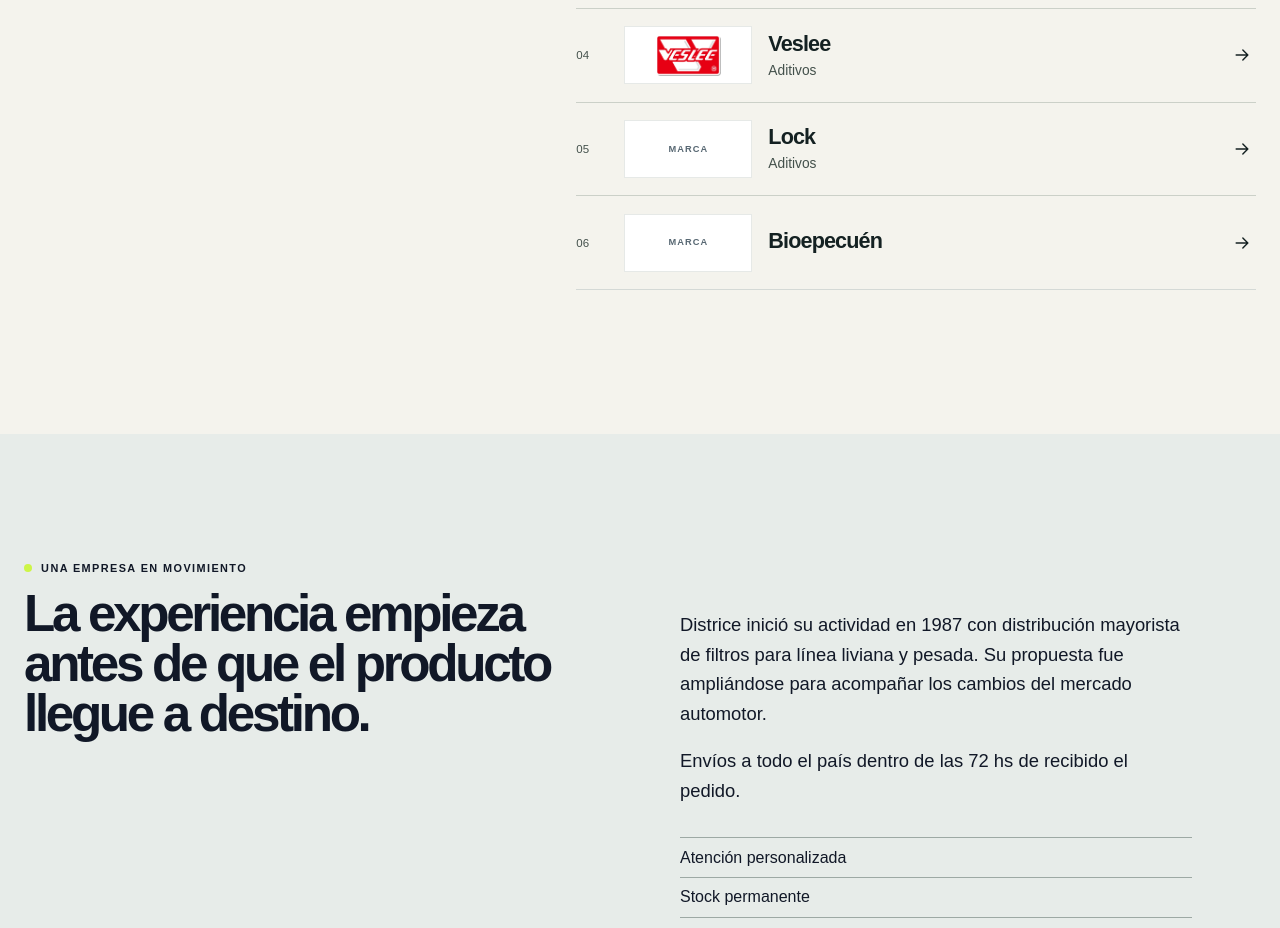
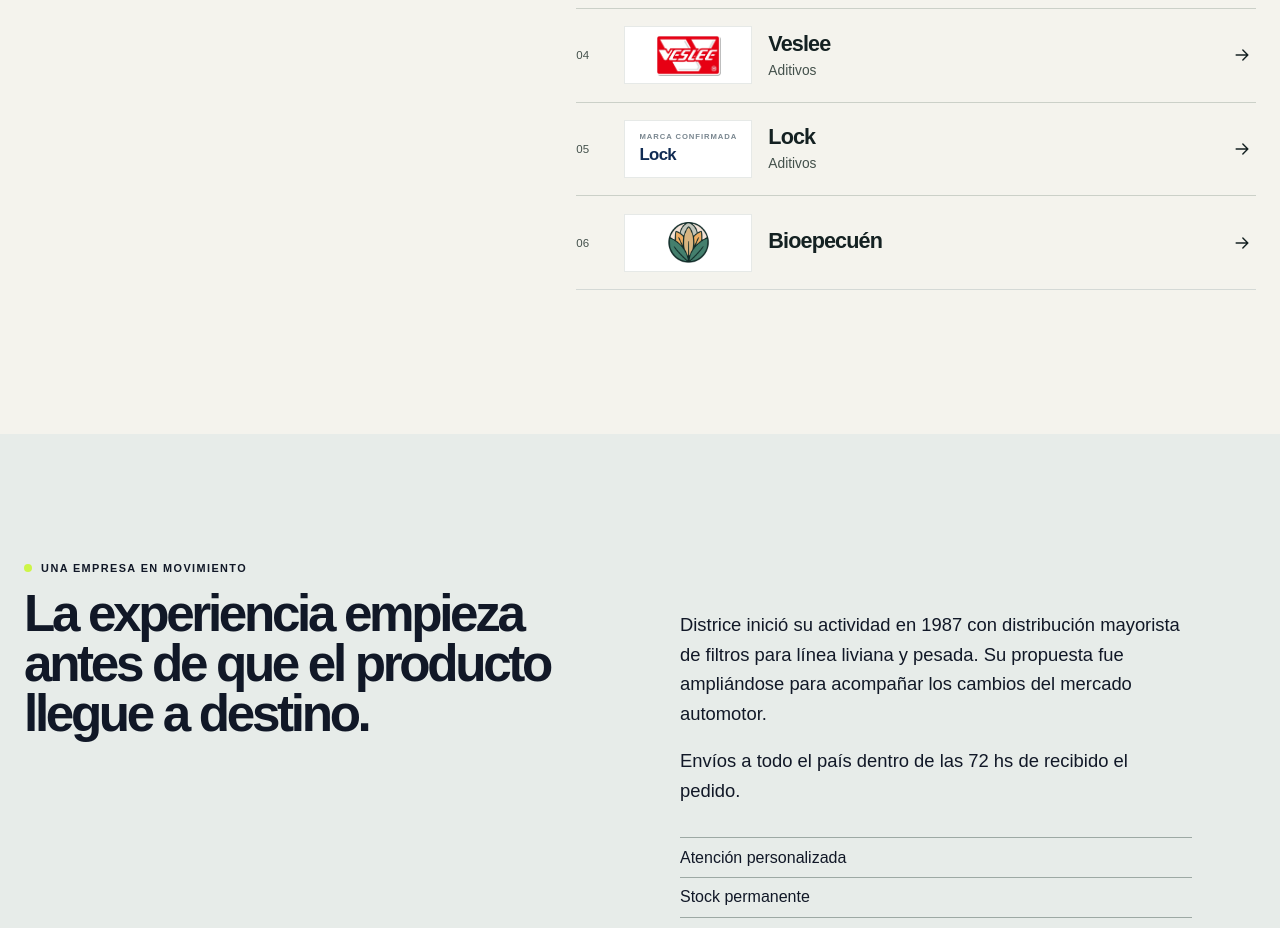
Before and after one commit to Broco-Solutions/districe-web, a Next.js app: page / in a window 1280 px wide. Shown: the part 2300-3228 px from the top of the page. Built offline with nearby package versions, Linux system fonts and the light colour scheme.

Commit message:
fix: polish published brand logos

```diff
--- a/src/app/marcas/[slug]/page.tsx
+++ b/src/app/marcas/[slug]/page.tsx
@@ -10,6 +10,7 @@
   k78: { src: "/logos/brands/k78-transparent.png", alt: "Logo K78", width: 299, height: 124 },
   revigal: { src: "/logos/brands/revigal.png", alt: "Logo Revigal", width: 500, height: 123 },
   veslee: { src: "/logos/brands/veslee.webp", alt: "Logo Veslee", width: 545, height: 344 },
+  bioepecuen: { src: "/logos/brands/bioepecuen.png", alt: "Logo Bioepecuén", width: 512, height: 484 },
 };
 
 export function generateStaticParams() { return brands.map((brand) => ({ slug: brand.slug })); }
--- a/src/app/marcas/page.tsx
+++ b/src/app/marcas/page.tsx
@@ -9,5 +9,6 @@
   jarama: { src: "/logos/brands/jarama.png", width: 1307, height: 220 },
   revigal: { src: "/logos/brands/revigal.png", width: 500, height: 123 },
   veslee: { src: "/logos/brands/veslee.webp", width: 545, height: 344 },
+  bioepecuen: { src: "/logos/brands/bioepecuen.png", width: 512, height: 484 },
 };
-export default function BrandsPage() { return <PageShell><section className="catalog-hero"><p>Distribuciones</p><h1>Marcas con líneas para el canal profesional.</h1><span>Mostramos únicamente marcas confirmadas en las fuentes públicas actuales.</span></section><section className="brand-hub">{brands.map((brand) => <Link href={`/marcas/${brand.slug}`} className="brand-tile" key={brand.slug}><div className={`brand-tile-mark ${visuals[brand.slug] ? "has-logo" : "wordmark"}`}>{visuals[brand.slug] ? <Image src={visuals[brand.slug].src} width={visuals[brand.slug].width} height={visuals[brand.slug].height} alt={`Logo ${brand.name}`} /> : <><span>Familia</span><b>{brand.description}</b></>}</div><div><p>{brand.description}</p><h2>{brand.name}</h2><span>{brand.lines.slice(0, 3).join(" · ") || (brand.catalogItems ? "Difusores de auto" : "Aditivos")}</span></div><b className="brand-tile-arrow">↗</b></Link>)}</section></PageShell>; }
+export default function BrandsPage() { return <PageShell><section className="catalog-hero"><p>Distribuciones</p><h1>Marcas con líneas para el canal profesional.</h1><span>Mostramos únicamente marcas confirmadas en las fuentes públicas actuales.</span></section><section className="brand-hub">{brands.map((brand) => <Link href={`/marcas/${brand.slug}`} className="brand-tile" key={brand.slug}><div className={`brand-tile-mark ${visuals[brand.slug] ? "has-logo" : "wordmark"}`}>{visuals[brand.slug] ? <Image src={visuals[brand.slug].src} width={visuals[brand.slug].width} height={visuals[brand.slug].height} alt={`Logo ${brand.name}`} /> : <><span>Marca confirmada</span><b>{brand.name}</b></>}</div><div><p>{brand.description}</p><h2>{brand.name}</h2><span>{brand.lines.slice(0, 3).join(" · ") || (brand.catalogItems ? "Difusores de auto" : "Aditivos")}</span></div><b className="brand-tile-arrow">↗</b></Link>)}</section></PageShell>; }
--- a/src/app/visual-system.css
+++ b/src/app/visual-system.css
@@ -7,7 +7,9 @@
 .brand-v3-logo{width:8rem;height:3.6rem;padding:.45rem .65rem;background:#fff;border:1px solid #e6e9e7;justify-content:center}
 .brand-v3-logo img{width:100%;height:100%;object-fit:contain;object-position:center}
 .brand-v3-logo b{font-size:1.1rem;letter-spacing:-.04em}
-.brand-v3-placeholder{font-size:.58rem;line-height:1.2;font-weight:700;letter-spacing:.11em;text-transform:uppercase;color:#586873}
+.brand-v3-placeholder{display:flex;flex-direction:column;gap:.28rem;line-height:1.1;color:#102b53}
+.brand-v3-placeholder small{font-size:.48rem;font-weight:700;letter-spacing:.12em;text-transform:uppercase;color:#7a8790}
+.brand-v3-placeholder b{font-size:1.05rem;letter-spacing:-.04em}
 .brand-v3-row{grid-template-columns:2rem 8rem minmax(0,1fr) 1.5rem;gap:1rem;padding:1.1rem 0}
 .brand-v3-row h3{font-size:1.35rem}
 .brand-v3-row p{line-height:1.4}
@@ -71,6 +73,7 @@
 .brand-image-jarama{background:#13213a!important}
 .brand-image-jarama img{filter:drop-shadow(0 1.4rem 1.2rem rgba(0,0,0,.25))}
 .brand-image-k78 img,.brand-image-revigal img,.brand-image-veslee img{max-width:90%;max-height:11rem;object-fit:contain}
+.brand-image-bioepecuen img{max-width:72%;max-height:18rem;object-fit:contain}
 .brand-image-wordmark{display:flex!important;align-items:flex-start!important;justify-content:center!important;flex-direction:column;gap:.8rem;padding:clamp(2rem,5vw,4rem)!important;background:linear-gradient(145deg,#edf1f1,#f7f7f3)!important;border-left:3px solid #d1ed59}
 .brand-image-wordmark b{font-size:clamp(2rem,3.3vw,3rem);line-height:.98;letter-spacing:-.075em;color:#102b53}
 .brand-image-wordmark small{font-size:.8rem;color:#5d6a72}
--- a/src/components/home/home.tsx
+++ b/src/components/home/home.tsx
@@ -13,6 +13,7 @@
   jarama: { src: "/logos/brands/jarama.png", width: 1307, height: 220 },
   revigal: { src: "/logos/brands/revigal.png", width: 500, height: 123 },
   veslee: { src: "/logos/brands/veslee.webp", width: 545, height: 344 },
+  bioepecuen: { src: "/logos/brands/bioepecuen.png", width: 512, height: 484 },
 };
 
 function Arrow() { return <svg aria-hidden="true" viewBox="0 0 24 24"><path d="M5 12h13M13 6l6 6-6 6" /></svg>; }
@@ -48,7 +49,7 @@
       <div className="section-shell families-v3-foot"><p>Las familias responden a la taxonomía pública actual de Districe.</p><Link className="text-link" href="/productos">Ver todo el catálogo <Arrow /></Link></div>
     </section>
 
-    <section className="brands-v3 section-shell" aria-labelledby="marcas-title"><div className="brands-v3-intro"><p className="eyebrow"><span /> Marcas confirmadas</p><h2 id="marcas-title">Líneas que suman valor a <i>tu operación.</i></h2><p>Presentamos las marcas verificadas en las fuentes públicas actuales. El catálogo está preparado para crecer con validación comercial.</p><Link className="text-link" href="/marcas">Explorar marcas <Arrow /></Link></div><div className="brands-v3-list">{brands.map((brand, index) => <Link className="brand-v3-row" href={brandUrl(brand.slug)} key={brand.slug}><span>0{index + 1}</span><div className="brand-v3-logo">{brandAssets[brand.slug] ? <Image src={brandAssets[brand.slug].src} width={brandAssets[brand.slug].width} height={brandAssets[brand.slug].height} alt={`Logo ${brand.name}`} /> : <span className="brand-v3-placeholder">Marca</span>}</div><div><h3>{brand.name}</h3><p>{brand.lines.slice(0, 3).join(" · ")}</p></div><Arrow /></Link>)}</div></section>
+    <section className="brands-v3 section-shell" aria-labelledby="marcas-title"><div className="brands-v3-intro"><p className="eyebrow"><span /> Marcas confirmadas</p><h2 id="marcas-title">Líneas que suman valor a <i>tu operación.</i></h2><p>Presentamos las marcas verificadas en las fuentes públicas actuales. El catálogo está preparado para crecer con validación comercial.</p><Link className="text-link" href="/marcas">Explorar marcas <Arrow /></Link></div><div className="brands-v3-list">{brands.map((brand, index) => <Link className="brand-v3-row" href={brandUrl(brand.slug)} key={brand.slug}><span>0{index + 1}</span><div className="brand-v3-logo">{brandAssets[brand.slug] ? <Image src={brandAssets[brand.slug].src} width={brandAssets[brand.slug].width} height={brandAssets[brand.slug].height} alt={`Logo ${brand.name}`} /> : <span className="brand-v3-placeholder"><small>Marca confirmada</small><b>{brand.name}</b></span>}</div><div><h3>{brand.name}</h3><p>{brand.lines.slice(0, 3).join(" · ")}</p></div><Arrow /></Link>)}</div></section>
 
     <section className="story-v3"><div className="section-shell story-v3-grid"><div><p className="eyebrow"><span /> Una empresa en movimiento</p><h2>La experiencia empieza antes de que el producto llegue a destino.</h2></div><div><p>Districe inició su actividad en 1987 con distribución mayorista de filtros para línea liviana y pesada. Su propuesta fue ampliándose para acompañar los cambios del mercado automotor.</p><p className="logistics-note">{company.logistics}</p><ul>{company.differentiators.map((item) => <li key={item}>{item}</li>)}</ul><Link className="text-link" href="/empresa">Conocé Districe <Arrow /></Link></div></div></section>
 
```
Also changed, not shown: public/logos/brands/bioepecuen.png (added), public/logos/districe/reversed.png (added), 2 other files (tests, documents, lock files or other folders).
